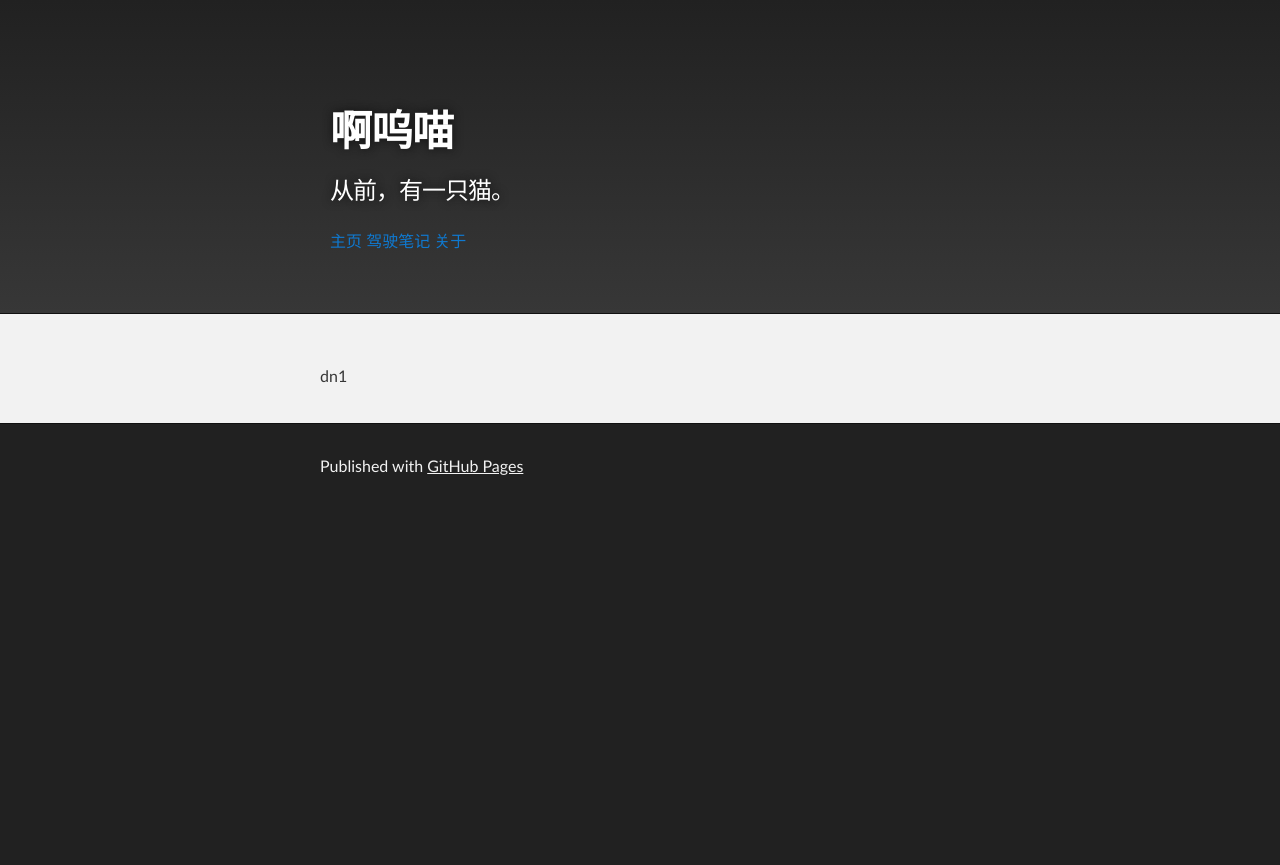
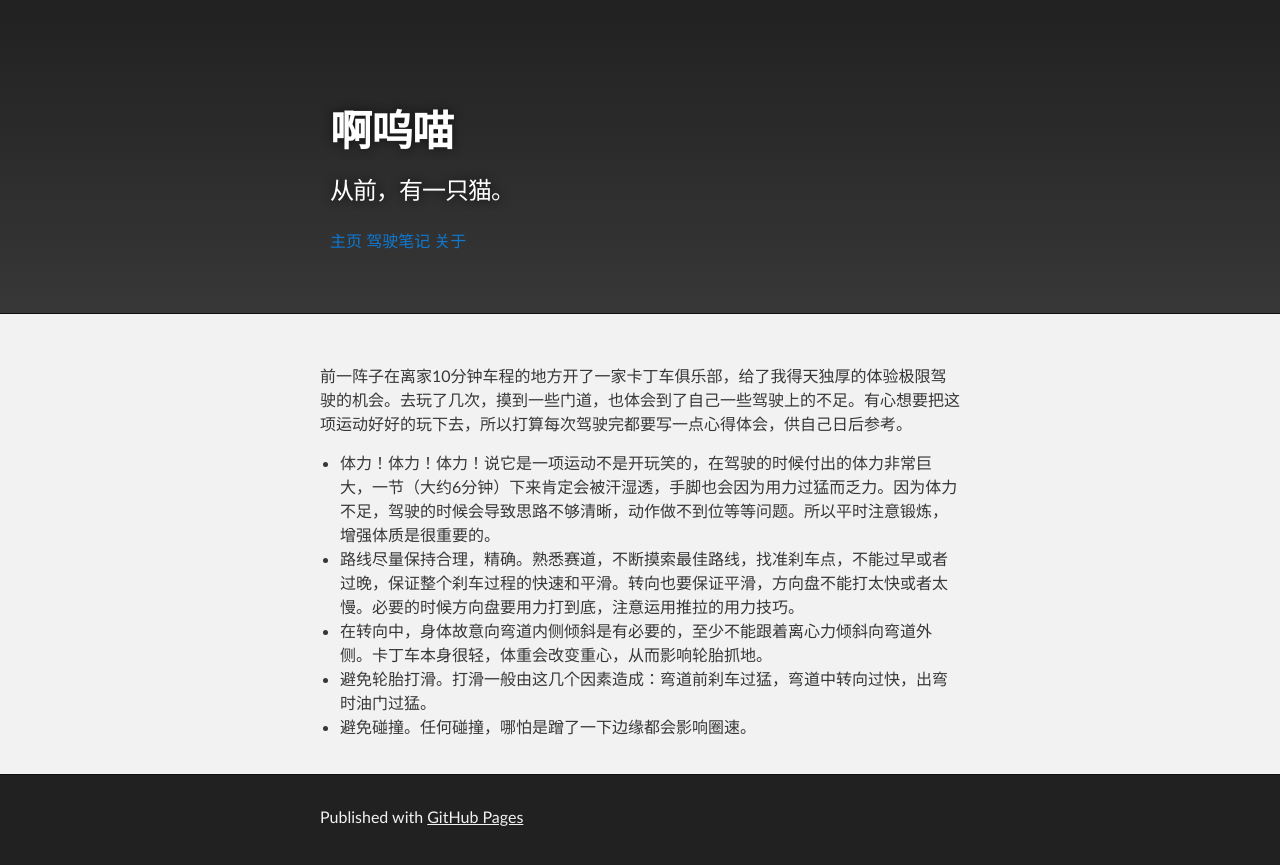
Before and after one commit to icrmio/icrmio.github.io, a Jekyll site: the page built from driving/driving_note_1.md, in a window 1280 px wide. Shown: the top 865 px of the page. Built offline with Jekyll 4.4.1, drawn with Linux system fonts in a browser that asks for light colours; our own code applies the rules of GitHub Pages for plain Markdown files.

Commit message:
Update driving_note_1.md

```diff
--- a/driving/driving_note_1.md
+++ b/driving/driving_note_1.md
@@ -1 +1,7 @@
-dn1
+前一阵子在离家10分钟车程的地方开了一家卡丁车俱乐部，给了我得天独厚的体验极限驾驶的机会。去玩了几次，摸到一些门道，也体会到了自己一些驾驶上的不足。有心想要把这项运动好好的玩下去，所以打算每次驾驶完都要写一点心得体会，供自己日后参考。
+
+* 体力！体力！体力！说它是一项运动不是开玩笑的，在驾驶的时候付出的体力非常巨大，一节（大约6分钟）下来肯定会被汗湿透，手脚也会因为用力过猛而乏力。因为体力不足，驾驶的时候会导致思路不够清晰，动作做不到位等等问题。所以平时注意锻炼，增强体质是很重要的。
+* 路线尽量保持合理，精确。熟悉赛道，不断摸索最佳路线，找准刹车点，不能过早或者过晚，保证整个刹车过程的快速和平滑。转向也要保证平滑，方向盘不能打太快或者太慢。必要的时候方向盘要用力打到底，注意运用推拉的用力技巧。
+* 在转向中，身体故意向弯道内侧倾斜是有必要的，至少不能跟着离心力倾斜向弯道外侧。卡丁车本身很轻，体重会改变重心，从而影响轮胎抓地。
+* 避免轮胎打滑。打滑一般由这几个因素造成：弯道前刹车过猛，弯道中转向过快，出弯时油门过猛。
+* 避免碰撞。任何碰撞，哪怕是蹭了一下边缘都会影响圈速。
```
